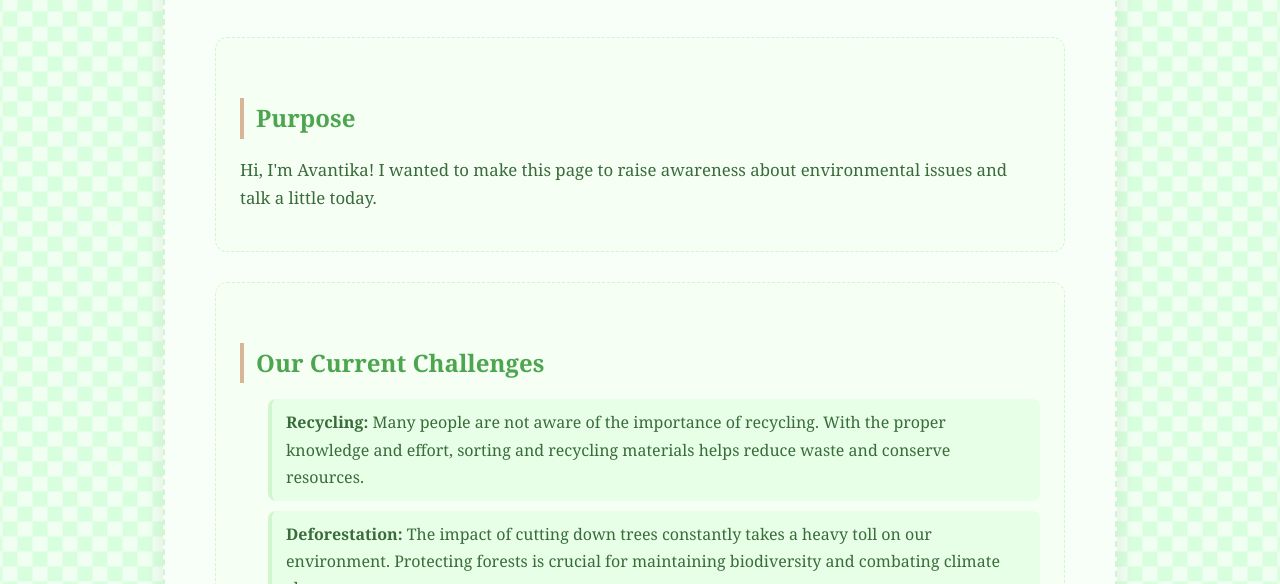
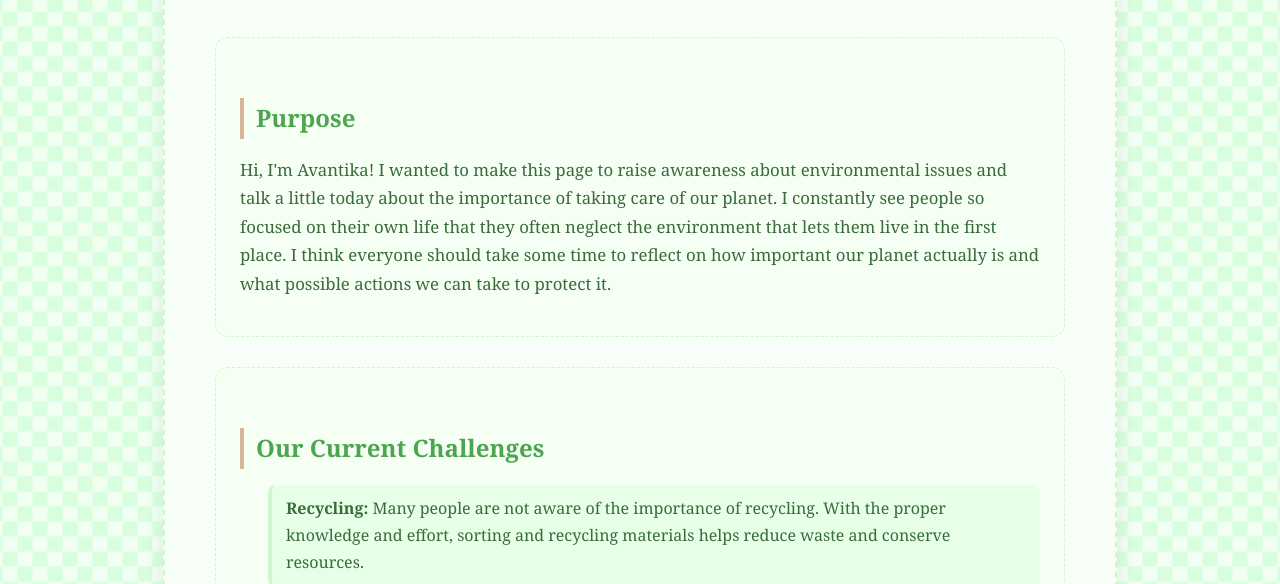
Before and after one commit to 139587-spec/Boba-Bash, a plain HTML site: page index.html in a window 1280 px wide. Shown: the part 216-800 px from the top of the page. Drawn offline with Linux system fonts and the light colour scheme.

Commit message:
added final changes to HTML

```diff
--- a/index.html
+++ b/index.html
@@ -18,7 +18,8 @@
       <section class="intro">
         <h2>Purpose</h2>
         <p>
-          Hi, I'm Avantika! I wanted to make this page to raise awareness about environmental issues and talk a little today.
+          Hi, I'm Avantika! I wanted to make this page to raise awareness about environmental issues and talk a little today about the importance of taking care of our planet. I constantly see people so focused on their own life
+      that they often neglect the environment that lets them live in the first place. I think everyone should take some time to reflect on how important our planet actually is and what possible actions we can take to protect it.
         </p>
       </section>
 
```
